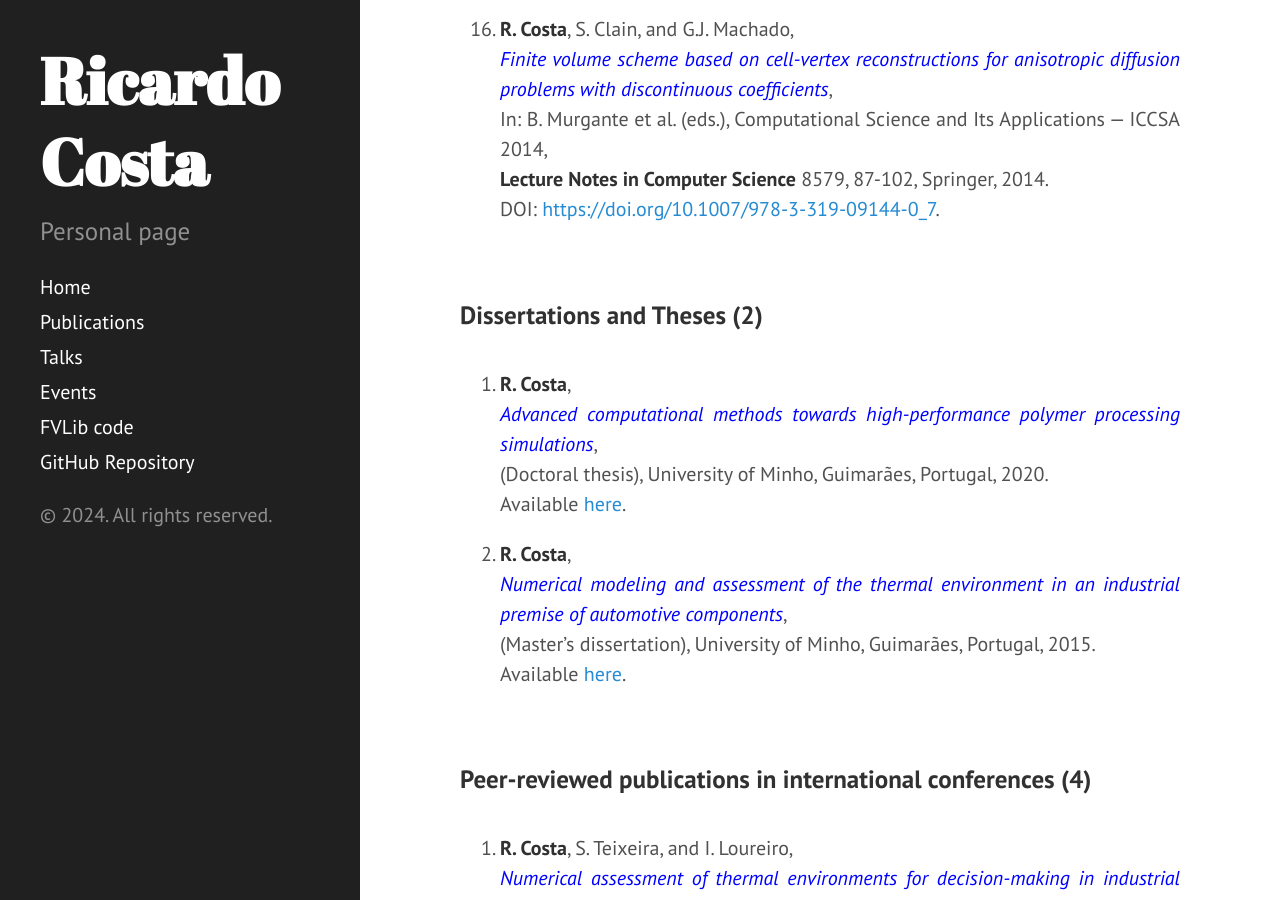
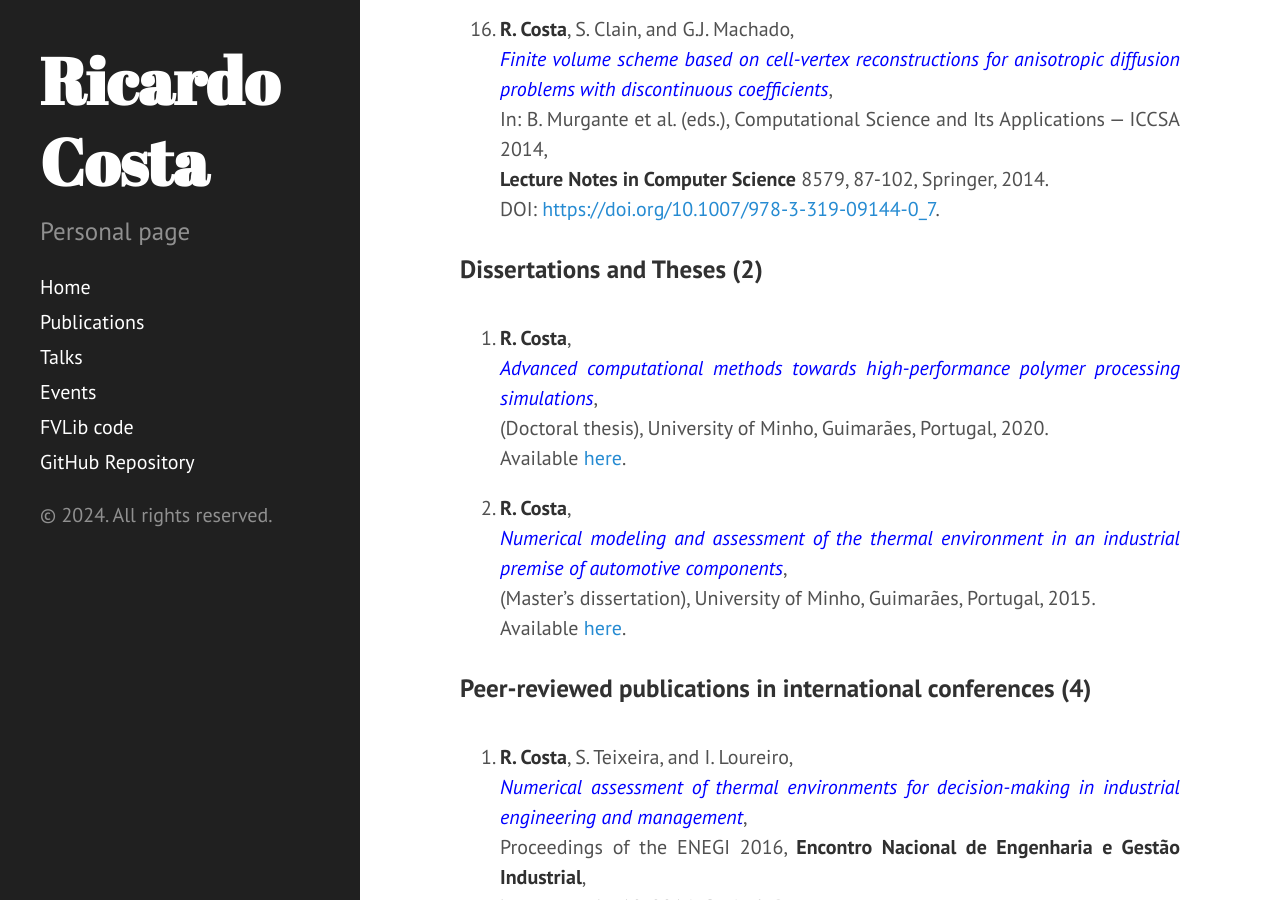
Before and after one commit to ricardodpcosta/ricardodpcosta.github.io, a Jekyll site: the page built from publications.md, in a window 1280 px wide and 900 px high, scrolled down 2875 px. Built offline with Jekyll 4.4.1, drawn with Linux system fonts in a browser that asks for light colours; Markdown is read by kramdown in place of the engine named in the settings.

Commit message:
Update publications.md

```diff
--- a/publications.md
+++ b/publications.md
@@ -92,8 +92,6 @@ In: B. Murgante et al. (eds.), Computational Science and Its Applications — IC
 **Lecture Notes in Computer Science** 8579, 87-102, Springer, 2014.\
 DOI: [https://doi.org/10.1007/978-3-319-09144-0_7](https://doi.org/10.1007/978-3-319-09144-0_7).
 
-<p style="margin-bottom: 2cm;"></p>
-
 ### Dissertations and Theses (2)
 
 <p style="margin-bottom: 1cm;"></p>
@@ -107,8 +105,6 @@ Available [here](https://repositorium.sdum.uminho.pt/handle/1822/77102).
 <span style="color:blue">_Numerical modeling and assessment of the thermal environment in an industrial premise of automotive components_</span>,\
 (Master's dissertation), University of Minho, Guimarães, Portugal, 2015.\
 Available [here](http://repositorium.sdum.uminho.pt/handle/1822/39251).
-
-<p style="margin-bottom: 2cm;"></p>
 
 ### Peer-reviewed publications in international conferences (4)
 
```
